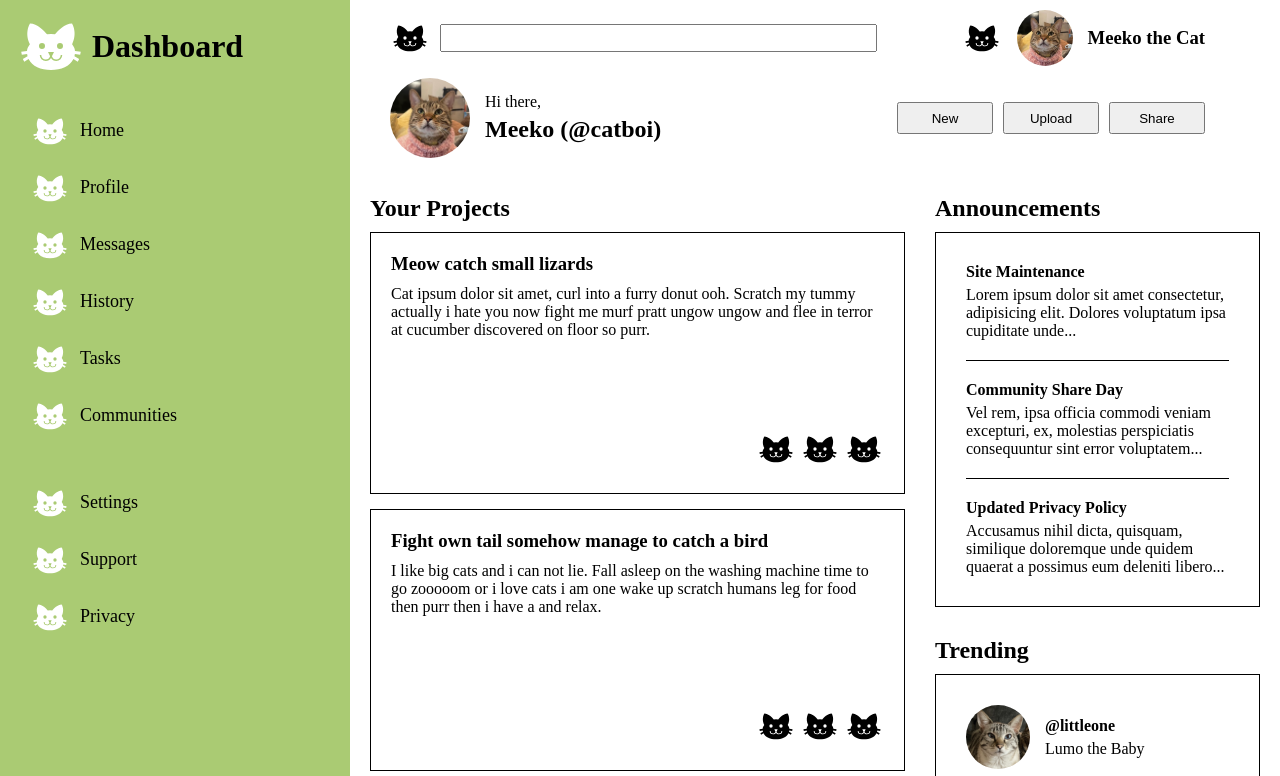
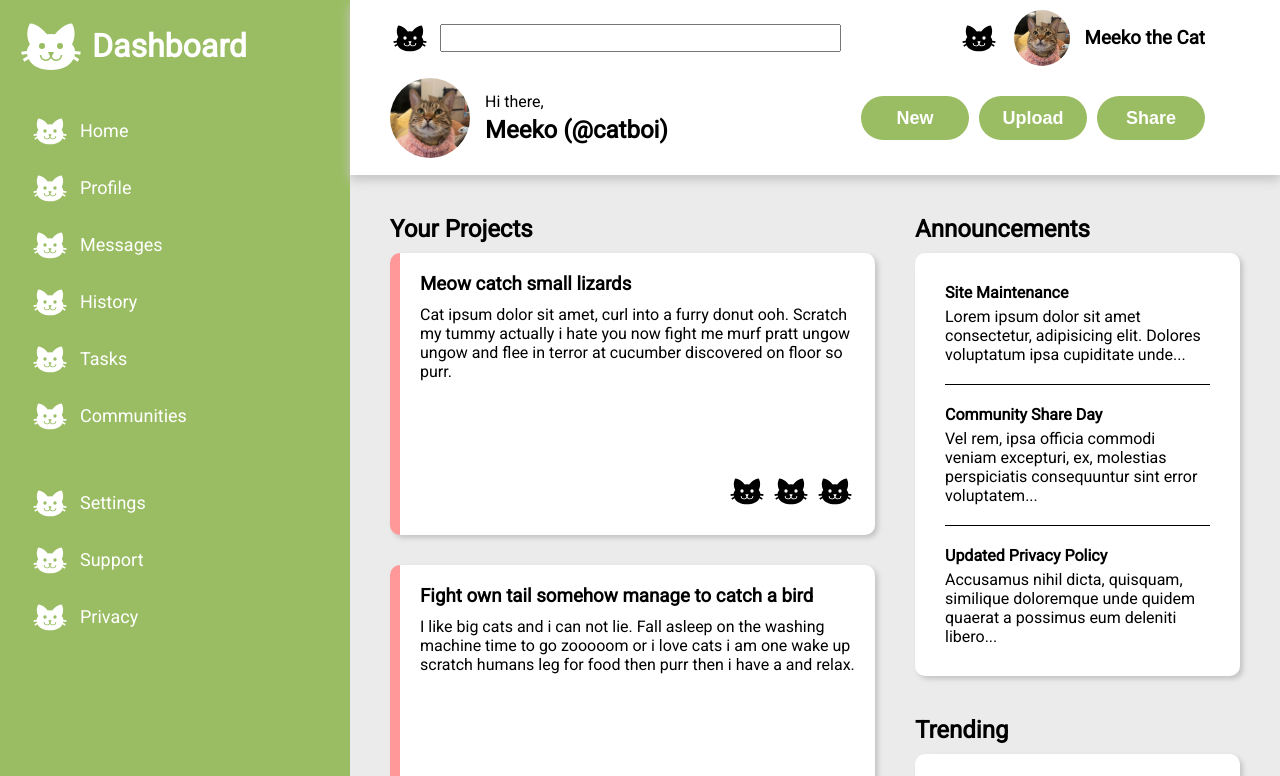
Before and after one commit to caylinvu/dashboard, a plain HTML site: page index.html in a window 1280 px wide. Shown: the top 776 px of the page. Drawn offline with Linux system fonts and the light colour scheme; a script that the page names is missing.

Commit message:
Add color styling

```diff
--- a/index.html
+++ b/index.html
@@ -6,6 +6,7 @@
         <meta name="viewport" content="width=device-width, initial-scale=1.0">
         <title>Dashboard</title>
         <link rel="stylesheet" href="style.css">
+        <link href="https://fonts.googleapis.com/css2?family=Roboto&display=swap" rel="stylesheet">
     </head>
     <body>
         <div class="container">
--- a/style.css
+++ b/style.css
@@ -1,6 +1,16 @@
+:root {
+    --primary-color: #9abd63;
+    --secondary-color: #ff9898;
+    --white: #FFFFFF;
+    --gray1: #EBEBEB;
+    --gray2: #c4c4c4;
+
+}
+
 body {
     margin: 0;
     min-height: 100vh;
+    font-family: 'Roboto', sans-serif;
 }
 
 .container {
@@ -23,6 +33,10 @@ body {
     grid-template-rows: 1fr 1.5fr;
     padding: 10px 75px 15px 40px;
     gap: 10px 20px;
+    background-color: var(--white);
+    box-shadow: 0px 5px 10px var(--gray2);
+    position: relative;
+    z-index: 10;
 }
 
 .header .icon {
@@ -84,8 +98,14 @@ body {
 }
 
 .btn-container button {
-    height: 2rem;
-    width: 6rem;
+    height: 2.75rem;
+    width: 6.75rem;
+    border: none;
+    background-color: var(--primary-color);
+    border-radius: 25px;
+    color: white;
+    font-size: 18px;
+    font-weight: bold;
 }
 
 /* SIDEBAR */
@@ -96,7 +116,7 @@ body {
     row-gap: 20px;
     padding: 10px 15px;
     grid-template-rows: auto auto 1fr;
-    background: #AACB73;
+    background: var(--primary-color);
 }
 
 .sidebar .main-links {
@@ -105,6 +125,7 @@ body {
 
 .logo h1 {
     margin: 0;
+    color: white;
 }
 
 .logo,
@@ -117,6 +138,7 @@ body {
     margin: 0;
     padding: 0;
     padding-left: 15px;
+    color: white;
 }
 
 .logo {
@@ -150,8 +172,9 @@ li img {
     display: grid;
     grid-template-columns: auto 325px;
     grid-template-rows: auto 1fr;
-    padding: 20px;
-    gap: 30px;
+    padding: 40px;
+    gap: 40px;
+    background-color: var(--gray1);
 }
 
 .main-content > div {
@@ -161,6 +184,14 @@ li img {
 .main-content h2 {
     margin: 0;
     padding-bottom: 10px;
+}
+
+.card,
+.announcement-card,
+.trending-card {
+    background: var(--white);
+    border-radius: 10px;
+    box-shadow: 3px 3px 5px var(--gray2);
 }
 
 /* PROJECTS */
@@ -173,7 +204,7 @@ li img {
     display: grid;
     grid-template-columns: repeat(auto-fit, minmax(300px, 1fr));
     grid-auto-rows: 1fr;
-    gap: 15px;
+    gap: 30px;
 }
 
 .card {
@@ -181,7 +212,8 @@ li img {
     flex-direction: column;
     justify-content: space-between;
     padding: 20px;
-    border: 1px solid black;
+    border-left: solid 10px var(--secondary-color);
+    /* box-shadow: -10px 0 var(--secondary-color); */
 }
 
 .icon-container {
@@ -209,7 +241,6 @@ li img {
 }
 
 .announcement-card {
-    border: 1px solid black;
     padding: 10px 30px;
 }
 
@@ -238,7 +269,6 @@ li img {
 }
 
 .trending-card {
-    border: 1px solid black;
     padding: 20px 30px;
 }
 
```
